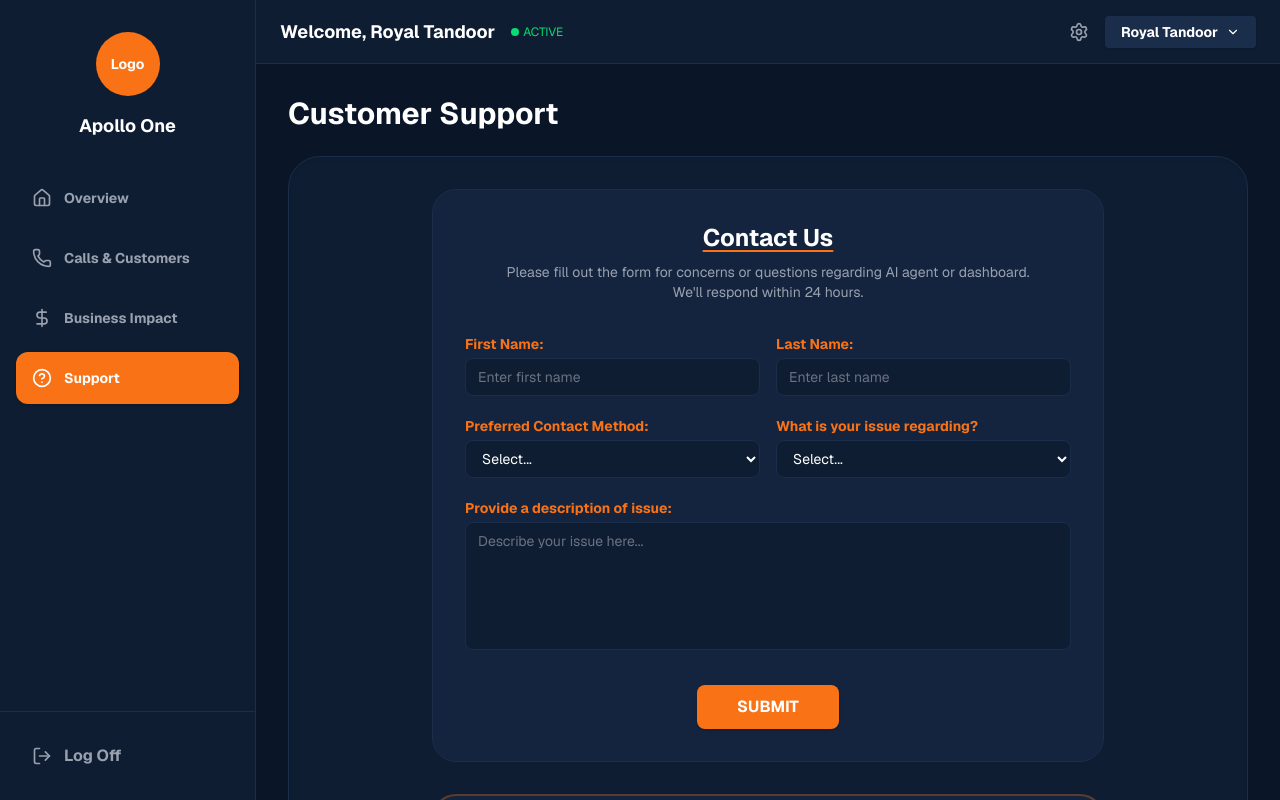
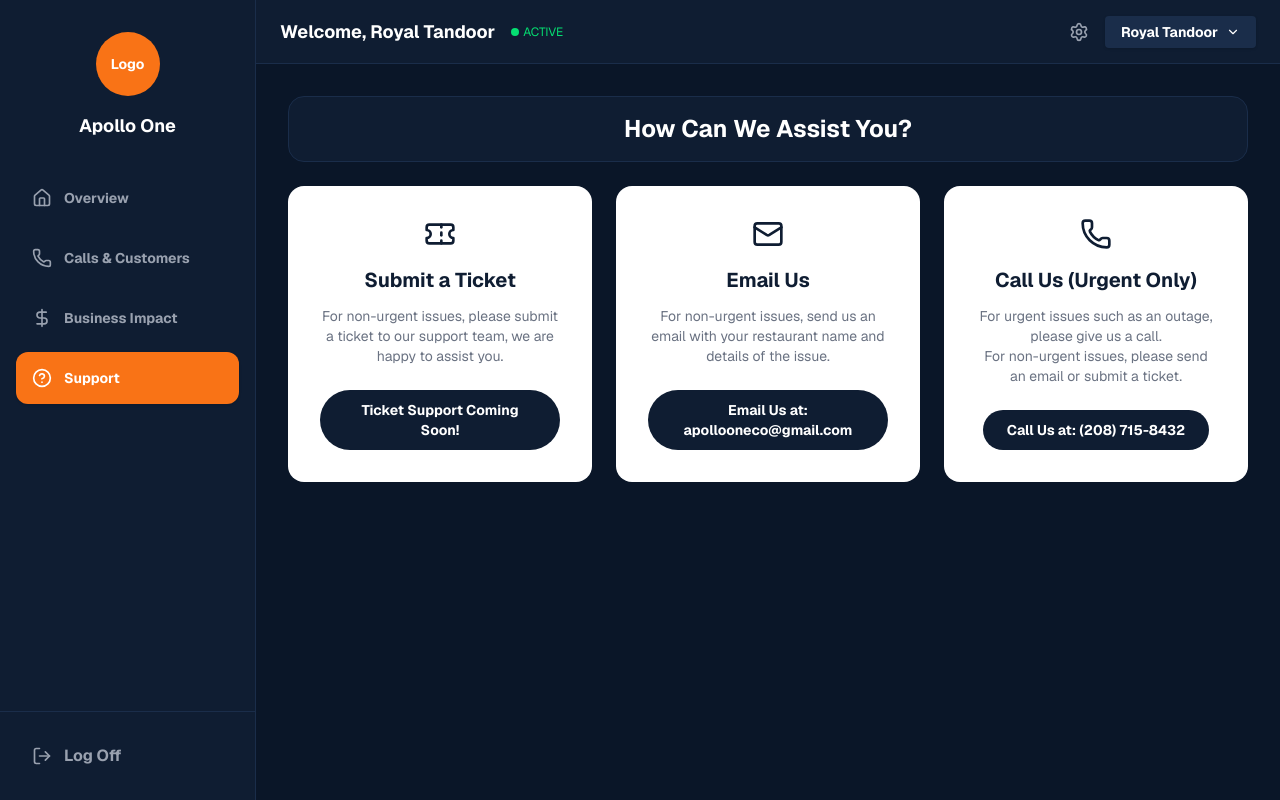
Before and after one commit to minang1211/restaurant-dashboard, a Next.js app: page / in a window 1280 px wide. Both pictures are taken after a click on the button "Support". Built offline with nearby package versions, Linux system fonts and the light colour scheme.

Commit message:
Update Support page

```diff
--- a/src/app/components/SupportTab.js
+++ b/src/app/components/SupportTab.js
@@ -1,98 +1,56 @@
 "use client";
 
-import { useState } from "react";
+import { Ticket, Mail, Phone } from "lucide-react";
 
 export default function SupportTab() {
-    const [firstName, setFirstName] = useState("");
-    const [lastName, setLastName] = useState("");
-    const [contactMethod, setContactMethod] = useState("");
-    const [issueType, setIssueType] = useState("");
-    const [description, setDescription] = useState("");
-    const [contactDetail, setContactDetail] = useState("");
-
-    const handleSubmit = () => {
-        alert(
-            `Support request submitted!\n\nName: ${firstName} ${lastName}\nContact: ${contactMethod} - ${contactDetail}\nIssue: ${issueType}\nDescription: ${description}`
-        );
-    };
-
     return (
         <>
-            <h1 className="text-3xl font-bold mb-6 text-white">Customer Support</h1>
+            <div className="bg-[#0f1d32] rounded-2xl p-4 mb-6 text-center border border-[#1a2d4a]">
+                <h1 className="text-2xl font-bold text-white">How Can We Assist You?</h1>
+            </div>
 
-            <div className="bg-[#0f1d32] rounded-[2rem] p-8 shadow-inner border border-[#1a2d4a]">
+            <div className="grid grid-cols-1 md:grid-cols-3 gap-6">
 
-                <div className="bg-[#1a2d4a]/50 rounded-3xl p-8 mb-8 max-w-2xl mx-auto border border-[#1a2d4a]">
-                    <h3 className="text-2xl font-bold text-center underline decoration-[#f97316] decoration-2 underline-offset-4 mb-2 text-white">
-                        Contact Us
-                    </h3>
-                    <p className="text-center text-gray-400 text-sm mb-8">
-                        Please fill out the form for concerns or questions regarding AI agent or dashboard.
-                        <br />We&apos;ll respond within 24 hours.
+                <div className="bg-white rounded-2xl p-8 text-center flex flex-col items-center">
+                    <Ticket size={32} className="text-[#0f1d32] mb-4" />
+                    <h3 className="text-xl font-bold text-[#0f1d32] mb-3">Submit a Ticket</h3>
+                    <p className="text-gray-500 text-sm mb-6">
+                        For non-urgent issues, please submit a ticket to our support team, we are happy to assist you.
                     </p>
-
-                    <div className="space-y-5">
-                        <div className="grid grid-cols-2 gap-4">
-                            <div>
-                                <label className="block text-sm font-bold text-[#f97316] mb-1">First Name:</label>
-                                <input type="text" value={firstName} onChange={(e) => setFirstName(e.target.value)} className="w-full bg-[#0f1d32] border border-[#1a2d4a] rounded-lg px-3 py-2 text-sm text-white placeholder-gray-500" placeholder="Enter first name" />
-                            </div>
-                            <div>
-                                <label className="block text-sm font-bold text-[#f97316] mb-1">Last Name:</label>
-                                <input type="text" value={lastName} onChange={(e) => setLastName(e.target.value)} className="w-full bg-[#0f1d32] border border-[#1a2d4a] rounded-lg px-3 py-2 text-sm text-white placeholder-gray-500" placeholder="Enter last name" />
-                            </div>
-                        </div>
-
-                        <div className="grid grid-cols-2 gap-4">
-                            <div>
-                                <label className="block text-sm font-bold text-[#f97316] mb-1">Preferred Contact Method:</label>
-                                <select value={contactMethod} onChange={(e) => { setContactMethod(e.target.value); setContactDetail(""); }} className="w-full bg-[#0f1d32] border border-[#1a2d4a] rounded-lg px-3 py-2 text-sm text-white">
-                                    <option value="">Select...</option>
-                                    <option value="phone">Phone Number</option>
-                                    <option value="email">Email</option>
-                                </select>
-                            </div>
-                            <div>
-                                <label className="block text-sm font-bold text-[#f97316] mb-1">What is your issue regarding?</label>
-                                <select value={issueType} onChange={(e) => setIssueType(e.target.value)} className="w-full bg-[#0f1d32] border border-[#1a2d4a] rounded-lg px-3 py-2 text-sm text-white">
-                                    <option value="">Select...</option>
-                                    <option value="ai-agent">AI Agent</option>
-                                    <option value="dashboard">Dashboard</option>
-                                    <option value="billing">Billing</option>
-                                    <option value="other">Other</option>
-                                </select>
-                            </div>
-                        </div>
-
-                        {contactMethod && (
-                            <div>
-                                <label className="block text-sm font-bold text-[#f97316] mb-1">
-                                    {contactMethod === "phone" ? "Phone Number:" : "Email Address:"}
-                                </label>
-                                <input type={contactMethod === "phone" ? "tel" : "email"} value={contactDetail} onChange={(e) => setContactDetail(e.target.value)} className="w-full bg-[#0f1d32] border border-[#1a2d4a] rounded-lg px-3 py-2 text-sm text-white placeholder-gray-500" placeholder={contactMethod === "phone" ? "Enter phone number" : "Enter email address"} />
-                            </div>
-                        )}
-
-                        <div>
-                            <label className="block text-sm font-bold text-[#f97316] mb-1">Provide a description of issue:</label>
-                            <textarea value={description} onChange={(e) => setDescription(e.target.value)} className="w-full bg-[#0f1d32] border border-[#1a2d4a] rounded-lg px-3 py-2 text-sm h-32 resize-none text-white placeholder-gray-500" placeholder="Describe your issue here..." />
-                        </div>
-
-                        <div className="text-center pt-2">
-                            <button onClick={handleSubmit} className="bg-[#f97316] hover:bg-[#ea580c] text-white font-bold py-2.5 px-10 rounded-lg transition-colors shadow-sm">
-                                SUBMIT
-                            </button>
-                        </div>
-                    </div>
+                    <button className="bg-[#0f1d32] text-white font-bold text-sm px-6 py-2.5 rounded-full hover:bg-[#f97316] transition-colors mt-auto">
+                        Ticket Support Coming Soon!
+                    </button>
                 </div>
 
-                <div className="bg-[#1a2d4a]/50 rounded-3xl p-8 max-w-2xl mx-auto text-center border-2 border-[#f97316]/30">
-                    <h3 className="text-xl font-bold underline decoration-[#f97316] decoration-2 underline-offset-4 text-[#f97316] mb-2">
-                        Emergency Contact Number
-                    </h3>
-                    <p className="text-sm text-gray-400 mb-3">Call number ONLY regarding outages</p>
-                    <p className="text-4xl font-black text-white">(253) 444-5555</p>
+                <div className="bg-white rounded-2xl p-8 text-center flex flex-col items-center">
+                    <Mail size={32} className="text-[#0f1d32] mb-4" />
+                    <h3 className="text-xl font-bold text-[#0f1d32] mb-3">Email Us</h3>
+                    <p className="text-gray-500 text-sm mb-6">
+                        For non-urgent issues, send us an email with your restaurant name and details of the issue.
+                    </p>
+                    <a
+                        href="mailto:apollooneco@gmail.com"
+                        className="bg-[#0f1d32] text-white font-bold text-sm px-6 py-2.5 rounded-full hover:bg-[#f97316] transition-colors mt-auto"
+                    >
+                        Email Us at: apollooneco@gmail.com
+                    </a>
                 </div>
+
+                <div className="bg-white rounded-2xl p-8 text-center flex flex-col items-center">
+                    <Phone size={32} className="text-[#0f1d32] mb-4" />
+                    <h3 className="text-xl font-bold text-[#0f1d32] mb-3">Call Us (Urgent Only)</h3>
+                    <p className="text-gray-500 text-sm mb-6">
+                        For urgent issues such as an outage, please give us a call.
+                        <br />For non-urgent issues, please send an email or submit a ticket.
+                    </p>
+                    <a
+                        href="tel:2087158432"
+                        className="bg-[#0f1d32] text-white font-bold text-sm px-6 py-2.5 rounded-full hover:bg-[#f97316] transition-colors mt-auto"
+                    >
+                        Call Us at: (208) 715-8432
+                    </a>
+                </div>
+
             </div>
         </>
     );
```
